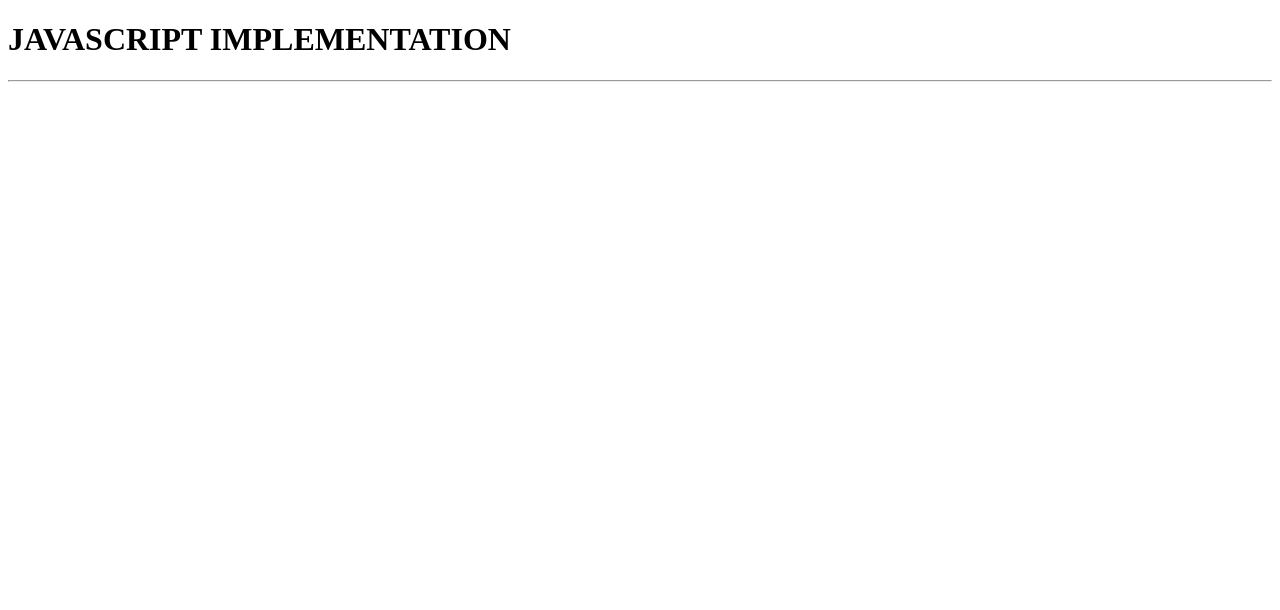
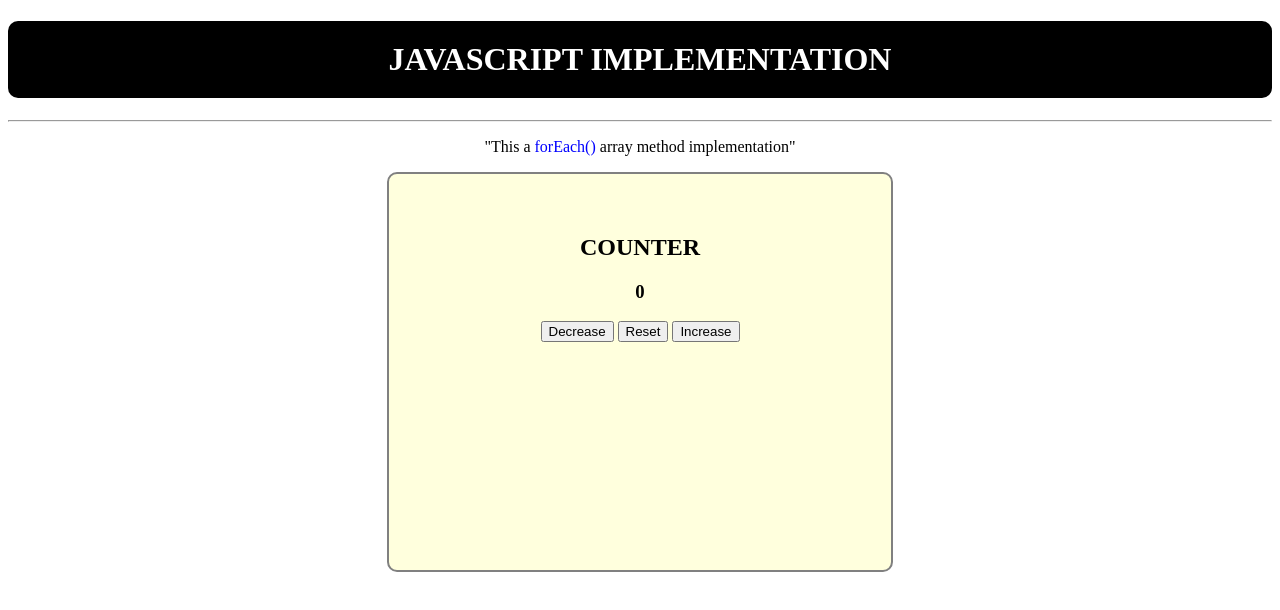
Before and after one commit to DeveloperYegon/forEach-Array-method, a plain HTML site: page index.html in a window 1280 px wide. Drawn offline with Linux system fonts and the light colour scheme.

Commit message:
further changes

```diff
--- a/index.html
+++ b/index.html
@@ -3,26 +3,24 @@
 <head>
     <meta charset="UTF-8">
     <meta name="viewport" content="width=device-width, initial-scale=1.0">
-    <link rel="stylesheet" href="style.css">
+    <link rel="stylesheet" href="styles.css">
     <title>Document</title>
 </head>
 <body>
     <h1>JAVASCRIPT IMPLEMENTATION</h1>
     <hr>
+    <blockquote>"This a <span class="method">forEach()</span> array method implementation"</blockquote>
+    <div class="sector">
+        <h2 class="header">counter</h2>
+        <h3><span id="count">0</span></h3>
 
-    <code>
-        <!DOCTYPE html>
-        <html lang="en">
-        <head>
-            <meta charset="UTF-8">
-            <meta name="viewport" content="width=device-width, initial-scale=1.0">
-            <title>Document</title>
-        </head>
-        <body>
+        <div class="butoncontainer">
+            <button id="btns , decrease">Decrease</button>
+            <button id="btns , reset">Reset</button>
+            <button id="btns , increase">Increase</button>
+        </div>
 
-        </body>
-        </html>
-    </code>
+    </div>
     <script src="script.js"></script>
 </body>
 </html>
--- a/script.js
+++ b/script.js
@@ -28,3 +28,15 @@ letters.forEach(item=>{
     }
 });
 console.log(count);
+
+
+//forEach implementation
+let counting =0;
+const counter= document.getElementById("count");
+const btns= document.querySelectorAll("#btns");
+console.log(btns);
+console.log(counter);
+
+btns.forEach(function(item){
+console.log(item);
+});
--- a/styles.css
+++ b/styles.css
@@ -2,5 +2,32 @@
     box-sizing: border-box;
 }
 body{
-    background-color:rgba(65, 56, 56, 0.5) ;
+    background-color:rgba(255,255, 255, 0.1) ;
 }
+h1{
+    color:rgb(255,255, 255);
+    text-align: center;
+    background-color: #000;
+    padding: 20px;
+    border-radius: 10px;
+}
+.sector{
+    margin:auto auto;
+    background-color: #ffd;
+    text-align: center;
+    width: 40%;
+    border:2px solid gray;
+    height: 50vh;
+    border-radius: 10px;
+    padding-top: 40px;
+    display: block;
+    text-transform: uppercase;
+
+}
+.method{
+    color:rgb(0,0,255);
+
+}
+blockquote{
+    text-align: center;
+}
```
